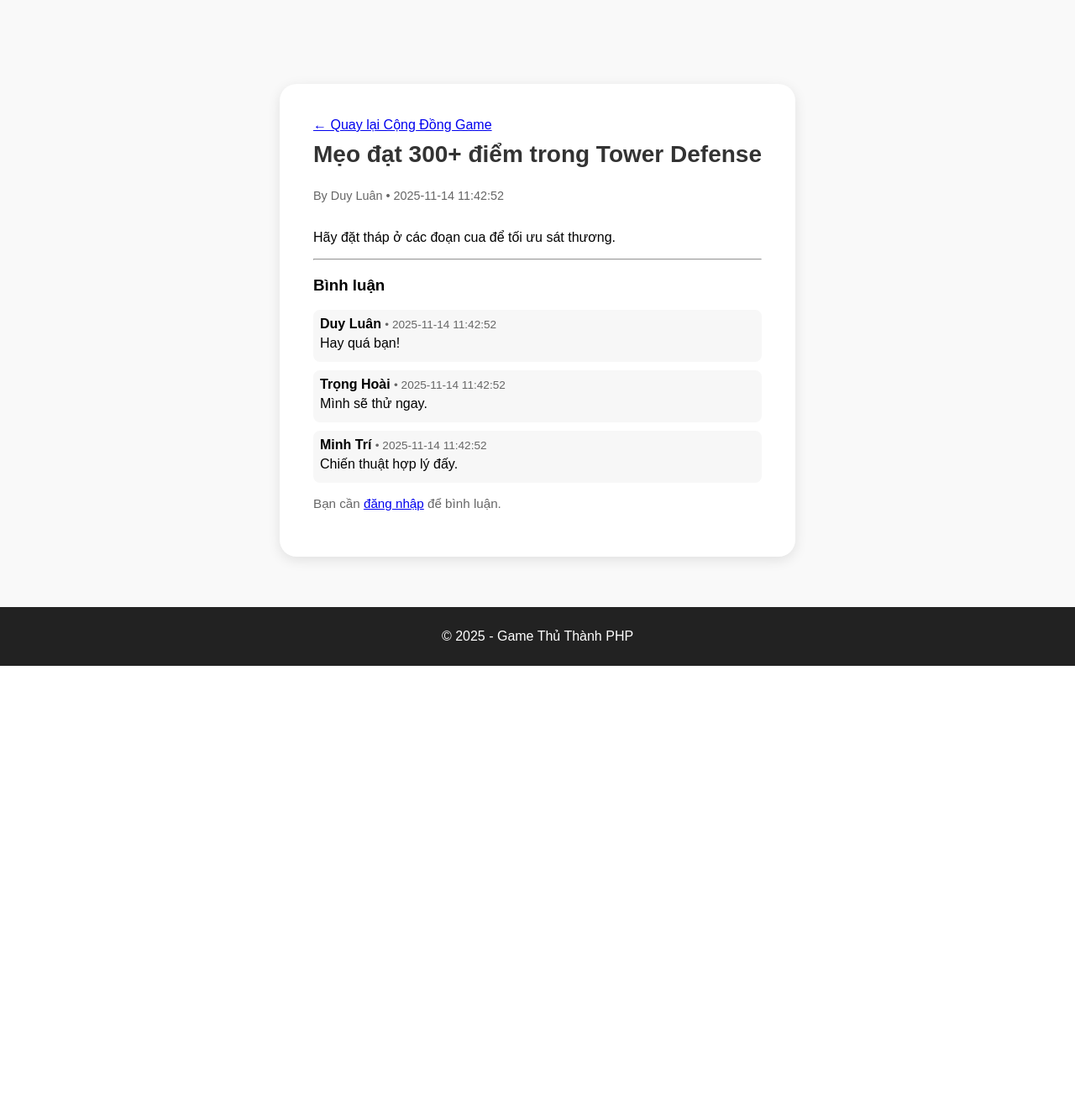
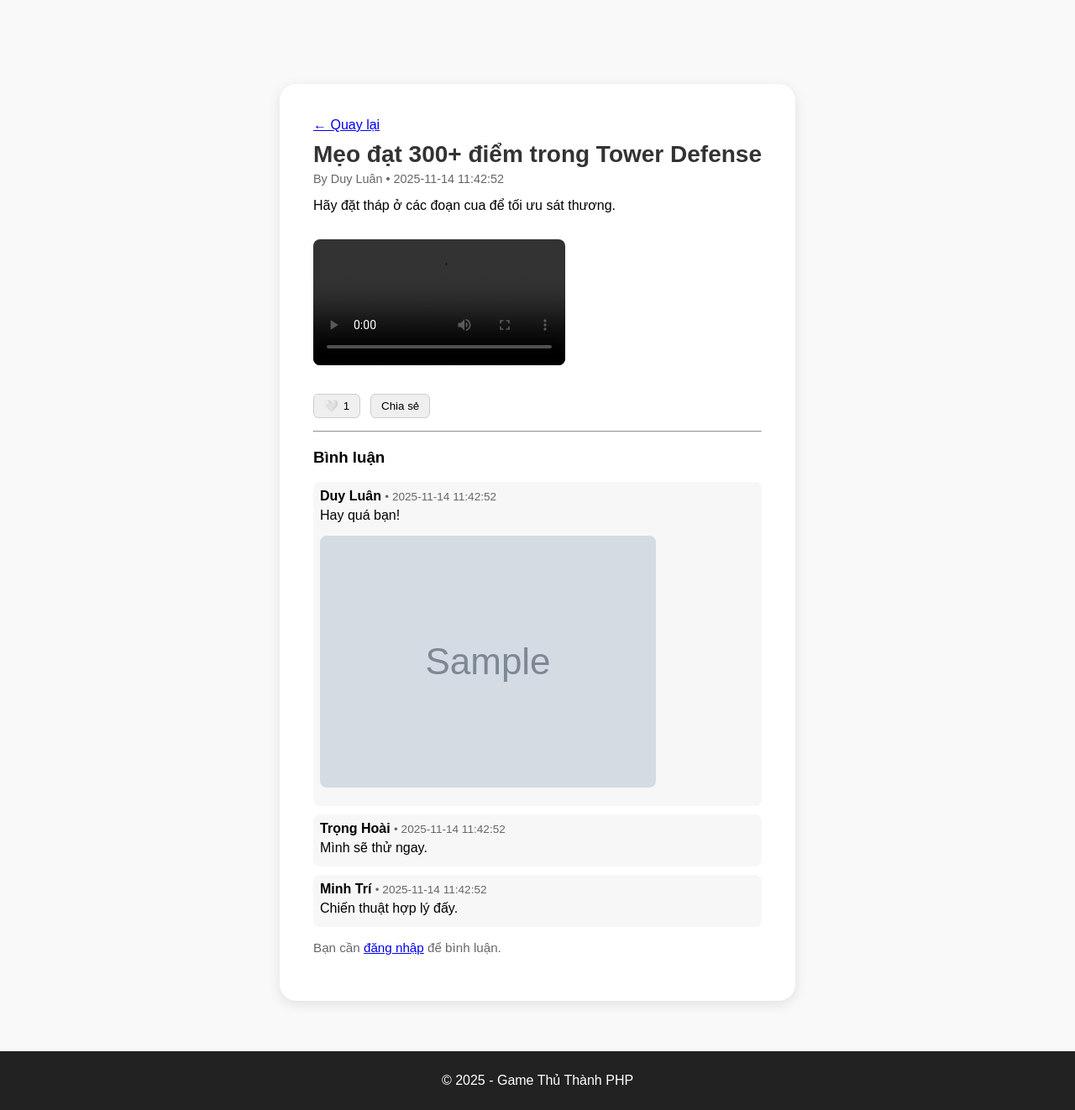
Before and after one commit to DuyLuan2107/TowerDefense, a PHP site: page /forum_view.php?id=1 in a window 1280 px wide. Shown: the part 60-1382 px from the top of the page at 84% size. Before the commit the page ends 853 px from the top, so only its background shows below. Run offline with PHP 8.4, Linux system fonts and the light colour scheme; data comes from the database, SQL or seed files in the repository; tables that the repository leaves empty or names only in its code hold one stand-in row (values such as "Sample post"); grey boxes marked "Sample" are stand-in pictures; grey boxes are pictures that could not be loaded.

Commit message:
forum view

```diff
--- a/forum_view.php
+++ b/forum_view.php
@@ -22,17 +22,58 @@ if (!$post) {
   include 'includes/footer.php'; exit;
 }
 
+$resLike = $conn->query("SELECT COUNT(*) AS total FROM post_likes WHERE post_id = $post_id");
+$totalLikes = $resLike->fetch_assoc()['total'] ?? 0;
+
+$userLiked = false;
+if (isset($_SESSION['user'])) {
+    $uid = $_SESSION['user']['id'];
+    $chk = $conn->query("SELECT id FROM post_likes WHERE post_id = $post_id AND user_id = $uid");
+    $userLiked = $chk->num_rows > 0;
+}
+
+
 // Thêm bình luận
 if ($_SERVER['REQUEST_METHOD'] === 'POST' && isset($_POST['comment'])) {
   if (!isset($_SESSION['user'])) {
     echo "<script>alert('Bạn cần đăng nhập để bình luận.');</script>";
   } else {
     $content = trim($_POST['content'] ?? '');
-    if ($content !== '') {
+    $imageSelected = isset($_FILES['comment_image']) && $_FILES['comment_image']['error'] === UPLOAD_ERR_OK;
+
+    if ($content === '' && !$imageSelected) {
+        echo "<script>alert('Bình luận phải có nội dung hoặc ảnh.');</script>";
+    } else {
+        // Lưu bình luận (cho phép content rỗng)
         $uid = (int)$_SESSION['user']['id'];
         $stmtC = $conn->prepare("INSERT INTO comments (post_id, user_id, content) VALUES (?,?,?)");
         $stmtC->bind_param("iis", $post_id, $uid, $content);
         $stmtC->execute();
+        $comment_id = $stmtC->insert_id;
+
+        // Upload ảnh nếu có
+        if ($imageSelected) {
+            $tmp = $_FILES['comment_image']['tmp_name'];
+            $mime = mime_content_type($tmp);
+
+            if (strpos($mime, "image/") === 0) {
+                $ext = strtolower(pathinfo($_FILES['comment_image']['name'], PATHINFO_EXTENSION));
+
+                $dir = "uploads/comment_images/";
+                if (!is_dir($dir)) mkdir($dir, 0777, true);
+
+                $newName = time() . "_" . rand(1000,9999) . "." . $ext;
+                $path = $dir . $newName;
+
+                move_uploaded_file($tmp, $path);
+
+                // lưu DB
+                $stmtImg = $conn->prepare("INSERT INTO comment_images (comment_id, image_path) VALUES (?,?)");
+                $stmtImg->bind_param("is", $comment_id, $path);
+                $stmtImg->execute();
+            }
+        }
+
         header("Location: forum_view.php?id=".$post_id);
         exit;
     }
@@ -50,23 +91,74 @@ $comments = $stmtC2->get_result();
 ?>
 
 <div class="profile-container" style="max-width:800px; text-align:left">
-  <a href="forum_list.php">&larr; Quay lại Cộng Đồng Game</a>
-  <h2 style="margin-top:10px;"><?= htmlspecialchars($post['title']) ?></h2>
+  <a href="forum_list.php">&larr; Quay lại</a>
+  <h2 style="margin-top:10px; margin-bottom:5px;"><?= htmlspecialchars($post['title']) ?></h2>
   <div class="muted" style="font-size:0.9em;">
     By <?= htmlspecialchars($post['author']) ?> • <?= $post['created_at'] ?>
   </div>
-  <p style="margin-top:15px; white-space:pre-line;">
+  <p style="margin-top:15px;">
     <?= htmlspecialchars($post['content']) ?>
   </p>
+  <?php
+  // Lấy file đính kèm của post
+  $files = $conn->query("SELECT * FROM post_files WHERE post_id = $post_id");
+  ?>
 
-  <!-- (Tuỳ chọn) nút sửa / xoá nếu là chủ bài -->
+  <?php while ($f = $files->fetch_assoc()): ?>
+      <?php if ($f['file_type'] === 'image'): ?>
+          <img src="<?= $f['file_path'] ?>"
+              style="max-width:100%; margin:15px 0; border-radius:8px;">
+      <?php else: ?>
+          <video controls
+                style="max-width:100%; margin:15px 0; border-radius:8px;">
+              <source src="<?= $f['file_path'] ?>" type="video/mp4">
+          </video>
+      <?php endif; ?>
+  <?php endwhile; ?>
+
+  <div style="
+    margin:15px 0;
+    display:flex;
+    align-items:center;
+    gap:12px;
+    flex-wrap:wrap;
+  ">
+
+      <!-- LIKE -->
+      <button id="likeBtn"
+          style="padding:6px 12px;border-radius:6px;border:1px solid #ccc;cursor:pointer;display:flex;align-items:center;gap:6px;">
+          <?= $userLiked ? "❤️" : "🤍" ?>
+          <span id="likeCount"><?= $totalLikes ?></span>
+      </button>
+
+      <!-- CHIA SẺ -->
+      <button id="shareBtn"
+          style="padding:6px 12px;border-radius:6px;border:1px solid #ccc;cursor:pointer;">
+          Chia sẻ
+      </button>
+
+      <!-- SỬA / XOÁ BÀI -->
       <?php if (isset($_SESSION['user']) && $_SESSION['user']['id'] == $post['user_id']): ?>
-    <div style="margin-bottom:15px;">
-      <a href="forum_edit_post.php?id=<?= $post_id ?>" class="btn">Sửa bài</a>
-      <a href="forum_delete_post.php?id=<?= $post_id ?>" class="btn"
-         onclick="return confirm('Xoá bài này?');">Xoá</a>
+          <a href="forum_edit_post.php?id=<?= $post_id ?>"
+            style="padding:6px 12px;border-radius:6px;border:1px solid #ccc;cursor:pointer;text-decoration:none;font-size:0.9em;color:black;">
+              Sửa bài
+          </a>
+
+          <a href="forum_delete_post.php?id=<?= $post_id ?>"
+            onclick="return confirm('Xoá bài này?');"
+            style="padding:6px 12px;border-radius:6px;border:1px solid #ccc;cursor:pointer;text-decoration:none;font-size:0.9em;color:black;">
+              Xoá bài
+          </a>
+      <?php endif; ?>
   </div>
-  <?php endif; ?>
+
+  <!-- THÔNG BÁO SAO CHÉP -->
+  <div id="shareStatus"
+      style="display:none; padding:10px; background:#e0ffe0; color:#006600; border:1px solid #66cc66;
+              border-radius:6px; margin-bottom:10px; font-size:0.9em;">
+      Đã sao chép đường dẫn bài viết!
+  </div>
+
 
   <hr>
   <h3>Bình luận</h3>
@@ -75,29 +167,92 @@ $comments = $stmtC2->get_result();
     <div style="margin-bottom:10px; padding:8px; border-radius:8px; background:#f7f7f7;">
         <strong><?= htmlspecialchars($c['author']) ?></strong>
         <span class="muted" style="font-size:0.85em;"> • <?= $c['created_at'] ?></span>
-      <p style="margin:5px 0; white-space:pre-line;"><?= htmlspecialchars($c['content']) ?></p>
 
-      <?php if (isset($_SESSION['user']) && $_SESSION['user']['id'] == $post['user_id']): ?>
-        <div style="margin-bottom:15px;">
-            <a href="forum_edit_post.php?id=<?= $post_id ?>" class="btn">Sửa bài</a>
-            <a href="forum_delete_post.php?id=<?= $post_id ?>" class="btn"
-            onclick="return confirm('Xoá bài này?');">Xoá</a>
+        <p style="margin:5px 0;">
+          <?= htmlspecialchars($c['content']) ?>
+        </p>
+
+        <?php
+        $cid = $c['id'];
+        $img = $conn->query("SELECT image_path FROM comment_images WHERE comment_id = $cid")->fetch_assoc();
+        ?>
+
+        <?php if (!empty($img['image_path'])): ?>
+            <img src="<?= $img['image_path'] ?>"
+                style="max-width:100%; margin:10px 0; border-radius:8px;">
+        <?php endif; ?>
+
+
+        <!-- Nút sửa/xóa comment -->
+        <?php if (isset($_SESSION['user']) && $_SESSION['user']['id'] == $c['user_id']): ?>
+            <div style="margin-top:8px;">
+                <a href="comment_edit.php?id=<?= $c['id'] ?>&post=<?= $post_id ?>"
+                  style="font-size:0.8em; color:#0077cc; cursor:pointer; margin-right:10px;">
+                  Sửa
+                </a>
+
+                <a href="comment_delete.php?id=<?= $c['id'] ?>&post=<?= $post_id ?>"
+                  onclick="return confirm('Xoá bình luận này?');"
+                  style="font-size:0.8em; color:#d9534f; cursor:pointer;">
+                  Xoá
+                </a>
+
             </div>
         <?php endif; ?>
-
     </div>
   <?php endwhile; ?>
 
+  <!-- Viết bình luận -->
   <?php if (isset($_SESSION['user'])): ?>
-    <form method="post" style="margin-top:15px;">
-      <textarea name="content" rows="3" style="width:100%;padding:8px;border-radius:8px;border:1px solid #ccc;"
+    <form method="post" enctype="multipart/form-data" style="margin-top:15px;">
+      <textarea name="content" rows="3"
+                style="width:100%;padding:8px;border-radius:8px;border:1px solid #ccc;"
                 placeholder="Viết bình luận..."></textarea>
-      <br><br>
+
+      <input type="file" name="comment_image" accept="image/*" style="margin:10px 0;">
+
+      <br>
       <button class="btn-send" type="submit" name="comment">Gửi bình luận</button>
     </form>
+
   <?php else: ?>
     <p class="muted">Bạn cần <a href="auth.php">đăng nhập</a> để bình luận.</p>
   <?php endif; ?>
 </div>
 
+<script>
+// Like button giữ nguyên logic fetch
+document.getElementById("likeBtn").onclick = function() {
+    fetch("api/forum_like.php", {
+        method: "POST",
+        headers: {"Content-Type": "application/x-www-form-urlencoded"},
+        body: "post_id=<?= $post_id ?>"
+    })
+    .then(r => r.json())
+    .then(d => {
+        if (d.error === "not_logged_in") {
+            alert("Bạn cần đăng nhập để like.");
+            return;
+        }
+
+        document.getElementById("likeCount").innerText = d.likes;
+        likeBtn.innerHTML = (d.status === "liked" ? "❤️" : "🤍") +
+                            " <span id='likeCount'>" + d.likes + "</span>";
+    });
+};
+
+// Share button
+document.getElementById("shareBtn").onclick = function() {
+    navigator.clipboard.writeText(window.location.href).then(() => {
+        const box = document.getElementById("shareStatus");
+        box.style.display = "block";
+
+        setTimeout(() => {
+            box.style.display = "none";
+        }, 2000);
+    });
+};
+</script>
+
+
 <?php include 'includes/footer.php'; ?>
```
Lines whose indentation alone changed are shown as unchanged.
